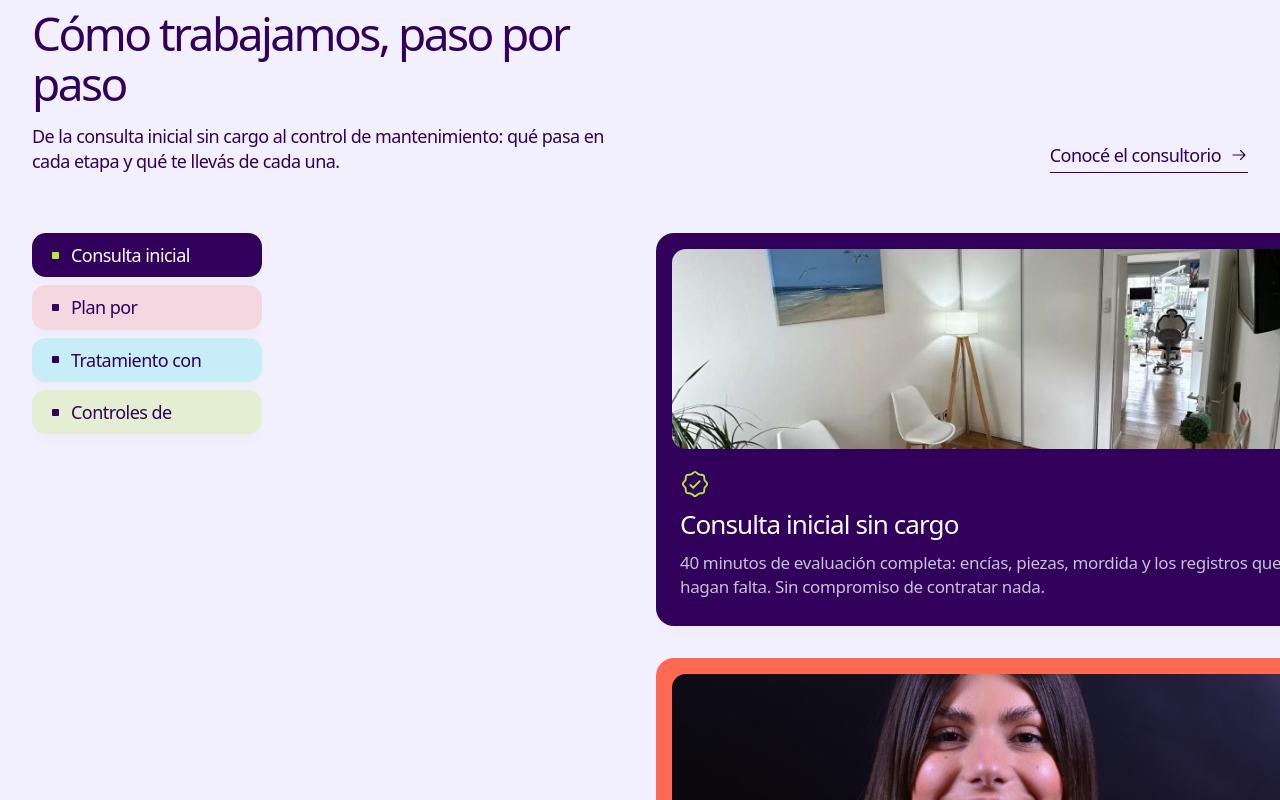
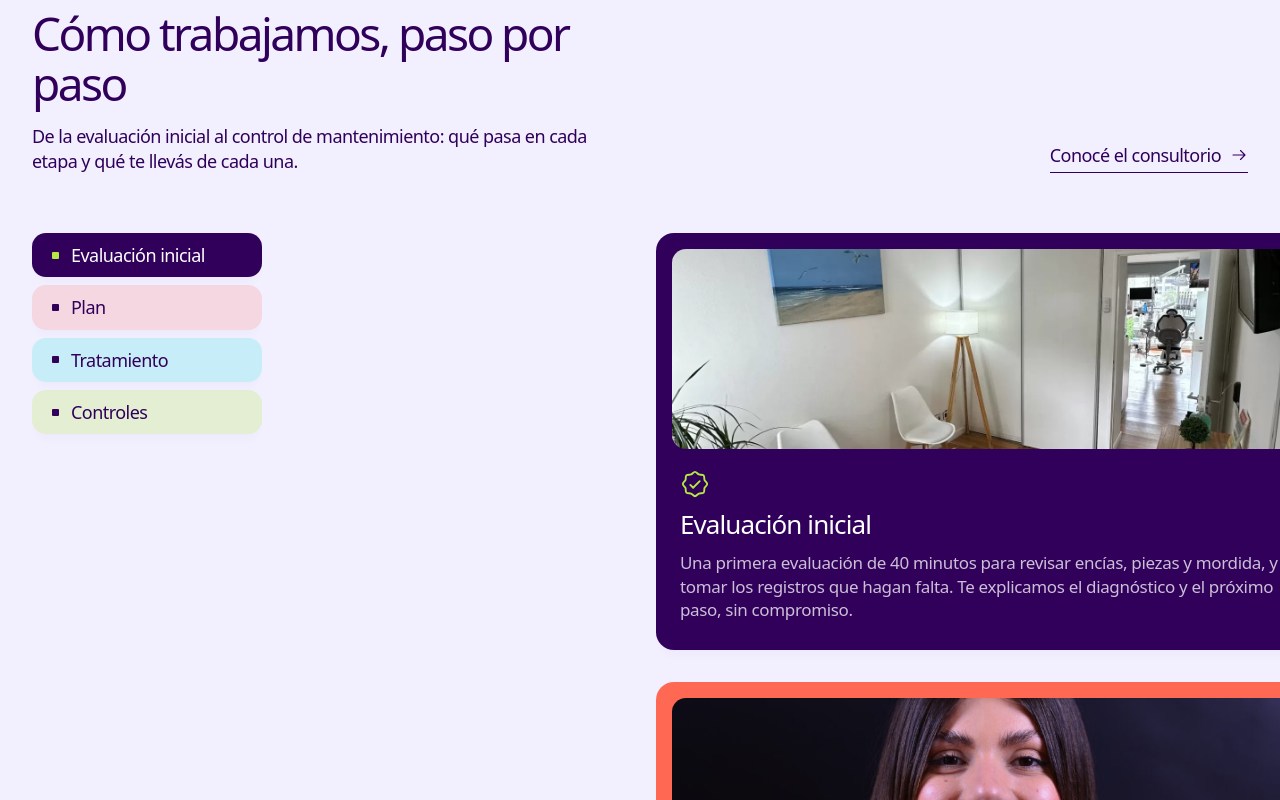
Before and after one commit to Estuardo666/alancunningham-nuevo, a Next.js app: page / in a window 1280 px wide. Shown: the part 6480-7280 px from the top of the page. Built offline with nearby package versions, Linux system fonts and the light colour scheme; no server answers; a web font is replaced by a local one.

Commit message:
Refine process copy and animate technology cards

```diff
--- a/src/app/nosotros/tecnologia/page.tsx
+++ b/src/app/nosotros/tecnologia/page.tsx
@@ -10,6 +10,7 @@ import { JsonLd } from "@/components/site/JsonLd";
 import { breadcrumbSchema, grafo, webPageSchema } from "@/lib/schema";
 import { buildMetadata } from "@/lib/seo";
 import { TECNOLOGIA } from "@/content/clinica-contenido";
+import { ScrollReveal } from "@/components/site/ScrollReveal";
 
 const TITLE =
   "Tecnología: escáner 3Shape y láser en Núñez | Smile Design Center";
@@ -46,9 +47,9 @@ export default function TecnologiaPage() {
       />
 
       <PageHero
-        eyebrow="Tecnología"
-        h1="Tecnología del consultorio odontológico en Núñez"
-        bajada="Equipamiento con nombre propio y una explicación de qué cambia en tu tratamiento, no una lista de adjetivos."
+        eyebrow="Tecnología aplicada"
+        h1="Equipamiento que mejora cada etapa del tratamiento"
+        bajada="Escáner intraoral, láser y planificación digital para diagnosticar con precisión y mostrarte el plan antes de empezar."
         migas={MIGAS}
         imagen={{ src: TECNOLOGIA[0].imagen.src }}
       />
@@ -58,6 +59,7 @@ export default function TecnologiaPage() {
           key={t.nombre}
           banda={index % 2 === 0 ? "background" : "secondary"}
         >
+          <ScrollReveal delay={index * 120} className="w-full">
             <div className="grid w-full gap-10 lg:grid-cols-2 lg:items-center">
               <div
                 className={`relative h-[280px] w-full overflow-hidden rounded-[14px] bg-hero lg:h-[380px] ${
@@ -77,6 +79,7 @@ export default function TecnologiaPage() {
                 <Prose parrafos={[t.descripcion]} />
               </div>
             </div>
+          </ScrollReveal>
         </Section>
       ))}
 
--- a/src/components/sites/clireo-framer-website-a1614289/root-8a5edab2/ApproachSection.tsx
+++ b/src/components/sites/clireo-framer-website-a1614289/root-8a5edab2/ApproachSection.tsx
@@ -139,7 +139,7 @@ export function ApproachSection() {
                 className="max-w-[700px] text-[34px] leading-[38px] tracking-[-1.8px] text-foreground lg:text-[46px] lg:leading-[49.68px] lg:tracking-[-2.53px]"
               />
               <p className="max-w-[600px] text-[18px] leading-[24.3px] tracking-[-0.54px] text-muted-foreground">
-                De la consulta inicial sin cargo al control de mantenimiento:
+                De la evaluación inicial al control de mantenimiento:
                 qué pasa en cada etapa y qué te llevás de cada una.
               </p>
             </div>
--- a/src/content/clinica-contenido.ts
+++ b/src/content/clinica-contenido.ts
@@ -156,16 +156,16 @@ export const TECNOLOGIA: Tecnologia[] = [
 /** The clinic's clinical process, shown on the home (plan §3.2, block 09). */
 export const COMO_TRABAJAMOS = [
   {
-    titulo: "Consulta inicial sin cargo",
+    titulo: "Evaluación inicial",
     descripcion:
-      "40 minutos de evaluación completa: encías, piezas, mordida y los registros que hagan falta. Sin compromiso de contratar nada.",
+      "Una primera evaluación de 40 minutos para revisar encías, piezas y mordida, y tomar los registros que hagan falta. Te explicamos el diagnóstico y el próximo paso, sin compromiso.",
     imagen: {
       src: "/images/thumbnail_image1-2-jpg-1440x800.webp",
       alt: "Consultorio equipado con sillón dental y lámpara de trabajo",
     },
   },
   {
-    titulo: "Plan por escrito",
+    titulo: "Plan",
     descripcion:
       "Te llevás el plan con lo que hay que hacer, en qué orden, cuánto lleva y cuánto cuesta. Separado en urgente, conveniente y opcional.",
     imagen: {
@@ -174,7 +174,7 @@ export const COMO_TRABAJAMOS = [
     },
   },
   {
-    titulo: "Tratamiento con registro digital",
+    titulo: "Tratamiento",
     descripcion:
       "Escaneo intraoral en lugar de moldes, prueba en boca antes de lo definitivo y control de mordida en cada etapa.",
     imagen: {
@@ -183,7 +183,7 @@ export const COMO_TRABAJAMOS = [
     },
   },
   {
-    titulo: "Controles de mantenimiento",
+    titulo: "Controles",
     descripcion:
       "El tratamiento no termina cuando se cementa la última pieza. Quedan los controles que hacen que el trabajo dure.",
     imagen: {
```
Lines whose indentation alone changed are shown as unchanged.
